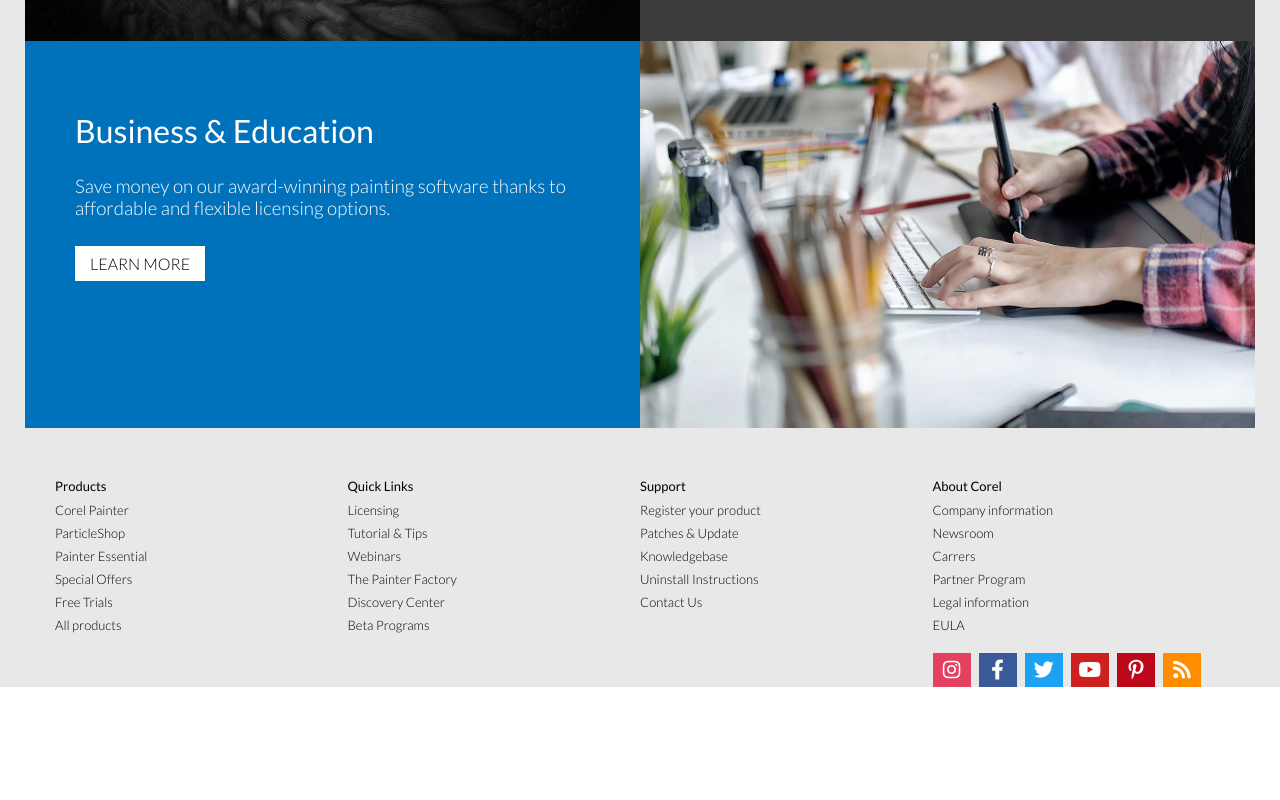
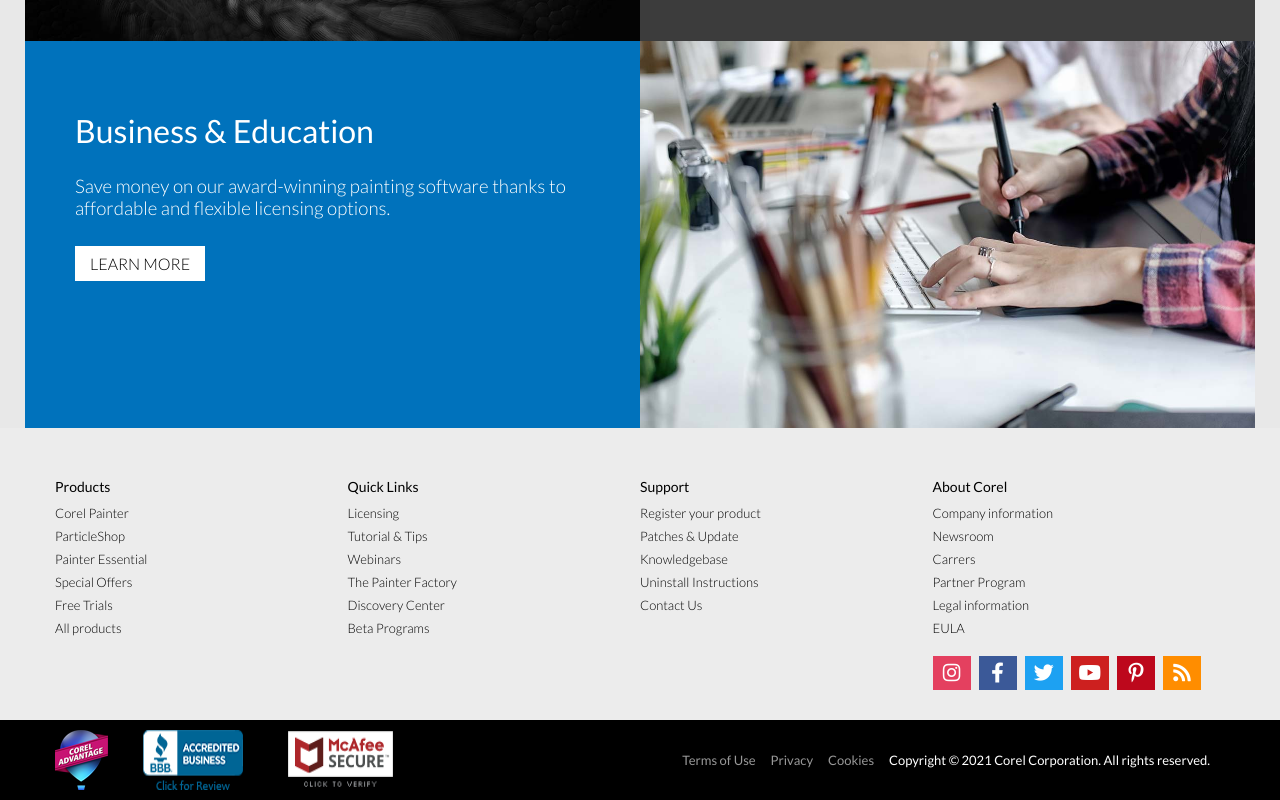
Before and after one commit to leonard0-b/sass-painter, a website: page index.html in a window 1280 px wide. Shown: the part 1674-2474 px from the top of the page. Before the commit the page ends 2361 px from the top, so only its background shows below. Drawn offline with Linux system fonts and the light colour scheme.

Commit message:
Pagina desktop completa

```diff
--- a/index.html
+++ b/index.html
@@ -203,6 +203,25 @@
         </div>
       </div>
     </div>
+    <div class="copyright-banner">
+      <div class="container flex">
+        <div class="copyright-left">
+          <div class="copyright-logo flex">
+            <img src="./assets/img/corelAdvantage.png" alt="">
+            <img src="./assets/img/logo-bbb.png" alt="">
+            <img src="./assets/img/101.png" alt="">
+          </div>
+        </div>
+        <div class="copyright-right flex">
+          <ul class="flex">
+            <li>Terms of Use</li>
+            <li>Privacy</li>
+            <li>Cookies</li>
+            <li>Copyright &#169; 2021 Corel Corporation. All rights reserved.</li>
+          </ul>
+        </div>
+      </div>
+    </div>
   </footer>
 </body>
 </html>
--- a/src/partials/_footer.scss
+++ b/src/partials/_footer.scss
@@ -1,14 +1,17 @@
 footer {
-  background-color: $bodybg;
+  background-color: $footer;
+  padding-top: 50px;
 }
 
 .footer-list {
   width: 100%;
+  padding-bottom: 30px;
   .footer-col {
     ul {
       li:first-child {
-        margin-bottom: 8px;
+        margin-bottom: 10px;
         font-weight: 400;
+        font-size: 14px;
       }
       & {
         font-size: 13px;
--- a/src/partials/_footercopyright.scss
+++ b/src/partials/_footercopyright.scss
@@ -0,0 +1,29 @@
+.copyright-banner {
+  background-color: $navcolor;
+  padding: 10px 0;
+}
+
+.container {
+  justify-content: space-between;
+}
+
+.copyright-logo {
+  justify-content: space-between;
+  img {
+    padding-right: 35px;
+  }
+}
+
+.copyright-right {
+  ul {
+    align-items: center;
+    li {
+      color: $cmdcolor;
+      margin-right: 15px;
+      font-size: 13px;
+      &:last-child {
+        color: #fff;
+      }
+    }
+  }
+}
--- a/src/partials/_jumbo.scss
+++ b/src/partials/_jumbo.scss
@@ -26,7 +26,14 @@
   color: $offer;
   padding: 20px 0;
   h4 {
+    font-style: italic;
     font-weight: $subtitleweight;
+    &:first-child {
+      font-weight: bold;
+    }
+    &:last-child {
+      font-weight: 400;
+    }
   }
 }
 
--- a/src/partials/_main.scss
+++ b/src/partials/_main.scss
@@ -1,5 +1,3 @@
 main {
-  padding-bottom: 50px;
   background-color: $bodybg;
-
 }
--- a/src/partials/_variables.scss
+++ b/src/partials/_variables.scss
@@ -14,6 +14,7 @@
 $wacom: #3c1567;
 $painter: #3c3c3c;
 $business: #0072bc;
+$footer: #ececec;
 $facebook: #3b5998;
 $instagram: #e4405f;
 $twitter: #1da1f2;
```
Also changed, not shown: assets/css/master.css.
